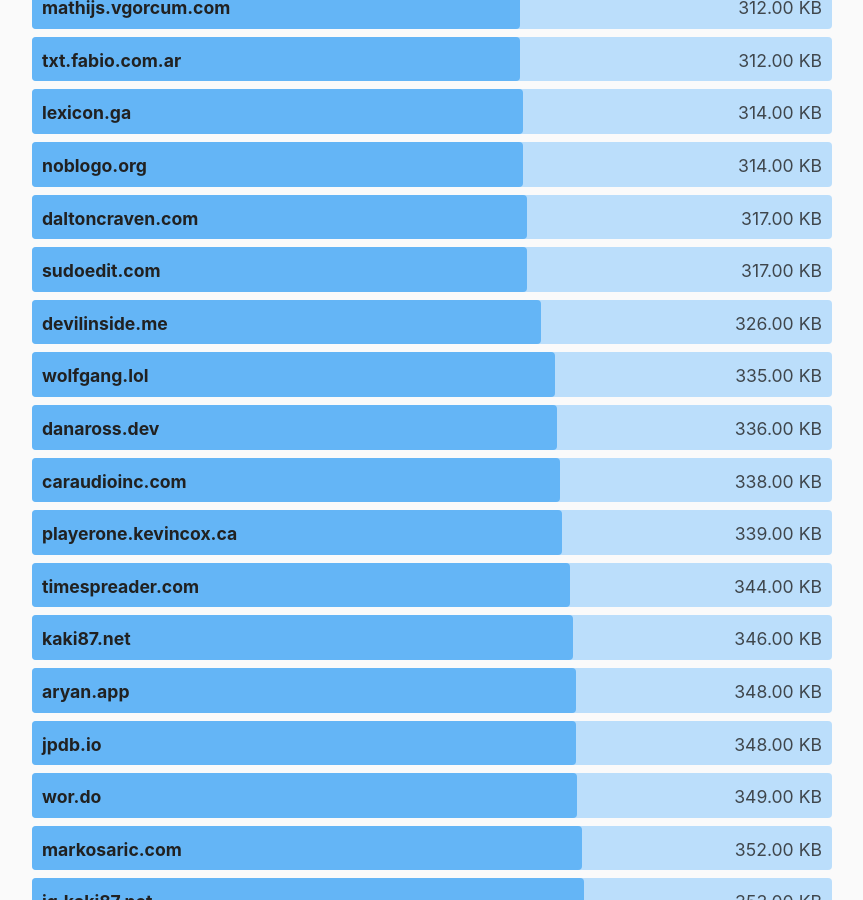
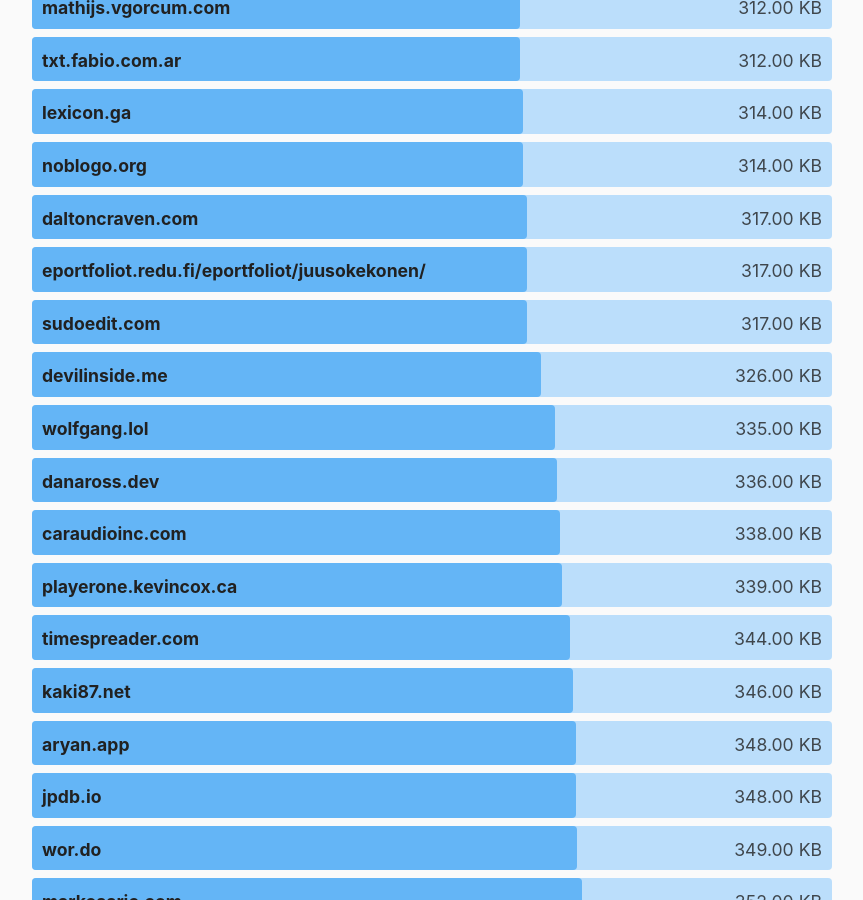
Before and after one commit to kevquirk/512kb.club, a Jekyll site: the page built from index.md, in a window 1280 px wide and 900 px high, scrolled down 31893 px. Shown: the whole window, without its empty margins (208-1071 px from the left). Built offline with Jekyll 4.4.1, drawn with Linux system fonts in a browser that asks for light colours.

Commit message:
Add eportfoliot.redu.fi/eportfoliot/juusokekonen/ to _data/sites.yml

```diff
--- a/_data/sites.yml
+++ b/_data/sites.yml
@@ -1087,6 +1087,11 @@
   url: https://enesergun.net
   size: 83.9
   last_checked: 2022-11-21
+
+- domain: eportfoliot.redu.fi/eportfoliot/juusokekonen/
+  url: https://eportfoliot.redu.fi/eportfoliot/juusokekonen/
+  size: 317
+  last_checked: 2022-08-29
 
 - domain: ericgardner.info
   url: https://ericgardner.info/
```
